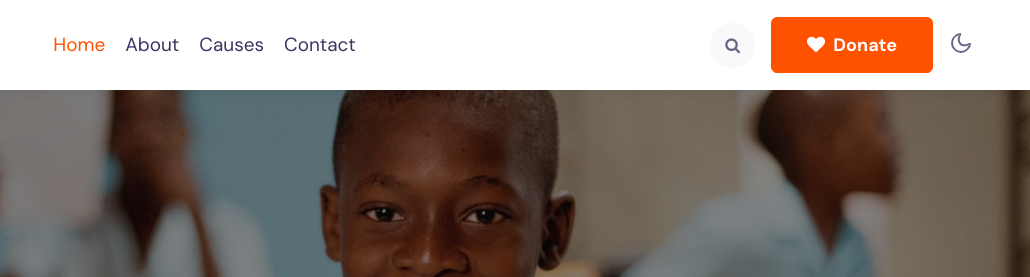
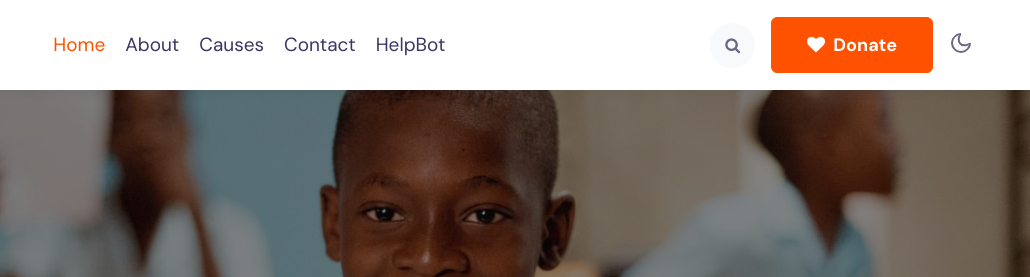
Before and after one commit to TARAKESWARI11/TaraaProject, a plain HTML site: page index.html in a window 1280 px wide. Shown: the top 277 px of the page, 250-1280 px from the left. Drawn offline with Linux system fonts and the light colour scheme.

Commit message:
Update index.html

```diff
--- a/index.html
+++ b/index.html
@@ -46,6 +46,9 @@
           </li>
           <li class="nav-item @@contact__active">
             <a class="nav-link" href="contact.html">Contact</a>
+		    <li class="nav-item @@contact__active">
+            <a class="nav-link" href="HelpBot.html">HelpBot</a>
+
           </li>
           <li class="ml-lg-auto mr-lg-0 m-auto">
             <!--/search-right-->
```
